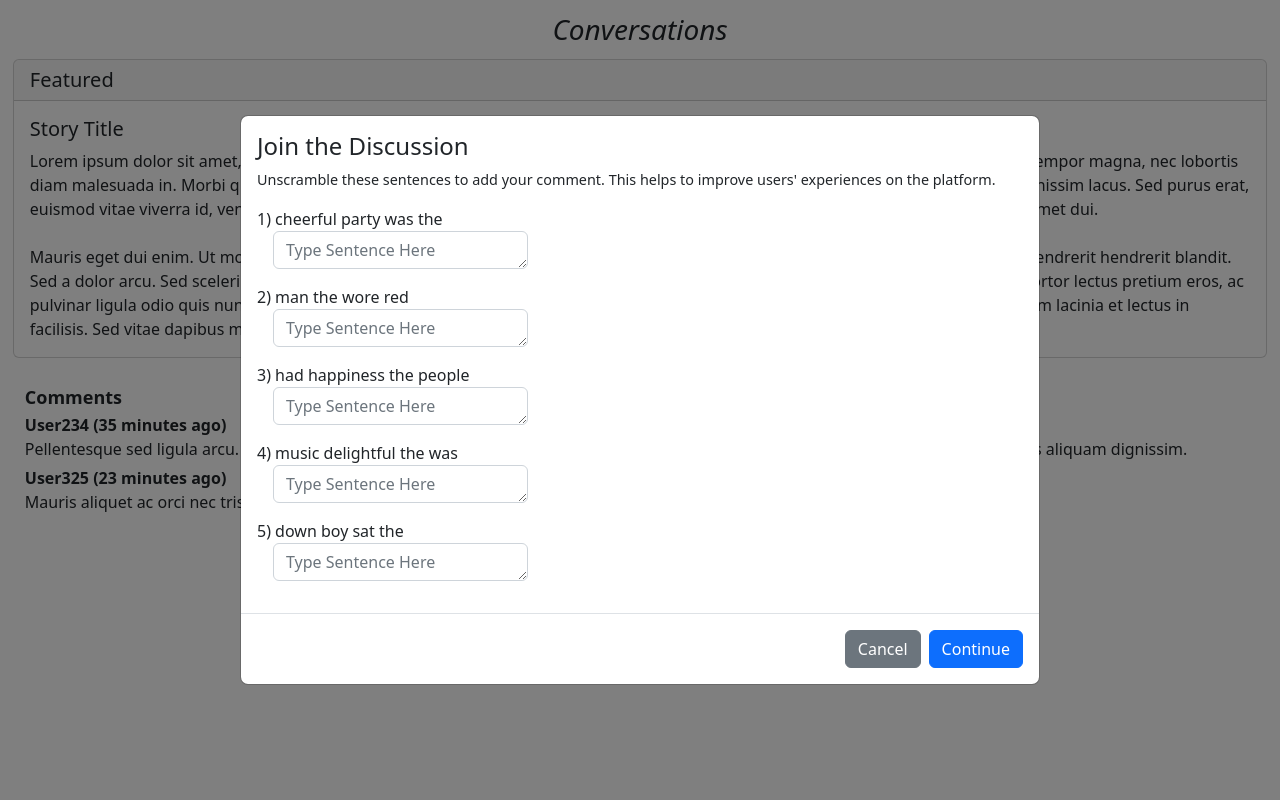
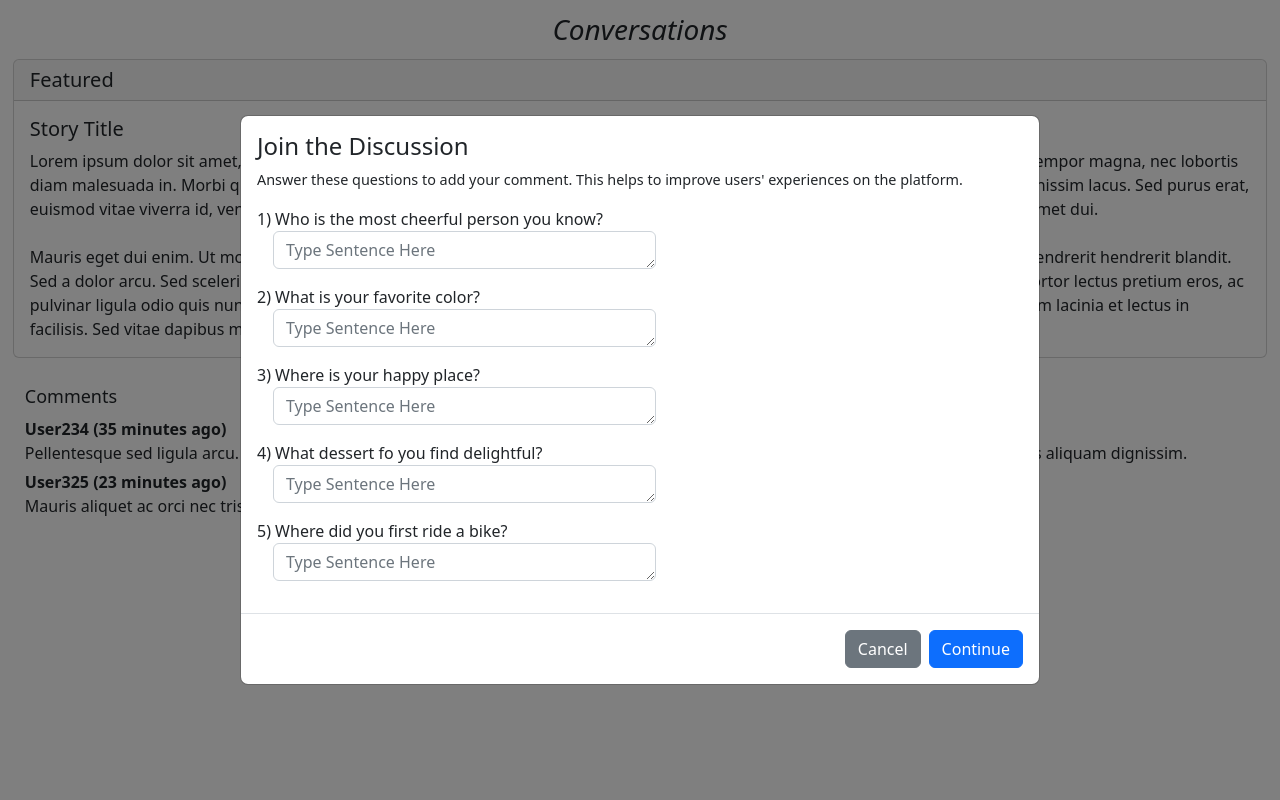
Before and after one commit to santacalculus/online-hate-interventions, a Django app: page / in a window 1280 px wide, after a click on "Add Comment". Run offline with Django 4.2, Linux system fonts and the light colour scheme; some libraries are stand-ins or nearby versions.

Commit message:
fields in the form are now required

```diff
--- a/blog/static/blog/base.css
+++ b/blog/static/blog/base.css
@@ -22,33 +22,17 @@
    margin: 2%;
 }
 
-/* #story{
-    margin-left: 25%;
-    padding: 1%;
-    display: inline-block;
-    width: 50%;
-    color: rgb(100, 100, 100);
-}
-
-#story_header {
-    margin-top: 2%;
-    margin-left: 25%;
-    padding-left: 1%;
-    display: inline-block;
-    width: 50%;
-    background-color: rgb(180, 180, 180);
-} */
-
 #comment_div {
     margin-left: 25%;
     width: 50%;
     padding: 1%;
 }
 
-#comment_header {
+#id_comment_header {
     display: inline-block;
     margin-bottom: 2px;
     font-size: 18px;
+
 }
 
 .comments {
--- /dev/null
+++ b/blog/static/blog/base.js
@@ -0,0 +1,13 @@
+function openCommentBox() {
+    if (document.getElementById('CommentForm').checkValidity()) {
+        commboxdiv = document.getElementById("id_comment_space")
+        $('#exampleModal').modal('hide'); // Close the modal
+        commboxdiv.innerHTML = ""
+        console.log("ok")
+    } else {
+        invalid = document.getElementById("id_invalid_fields")
+        invalid.innerHTML = "Please answer all the questions."
+        invalid.classList.add("alert", "alert-danger");
+    }
+
+}
--- a/blog/templates/blog/base.html
+++ b/blog/templates/blog/base.html
@@ -7,7 +7,7 @@
 
 	    {% load static %}
         <link href="{% static 'blog/base.css' %}" rel="stylesheet" type="text/css">
-
+        <script src="{% static 'blog/base.js' %}" type="text/javascript"></script>
         <script src="https://code.jquery.com/jquery-3.5.1.slim.min.js"></script>
         <script src="https://cdn.jsdelivr.net/npm/popper.js@1.16.0/dist/umd/popper.min.js"></script>
         <script src="https://maxcdn.bootstrapcdn.com/bootstrap/4.0.0/js/bootstrap.min.js"></script>
--- a/blog/templates/blog/page.html
+++ b/blog/templates/blog/page.html
@@ -18,7 +18,7 @@
         </div>
     </div>
     <div class = "row" id="id_comments">
-        <b><span id="comment_header">Comments</span></b>
+        <h5><span id="id_comment_header">Comments</span></h5>
         <br>
         <div class="comments">
             <b>User234 (35 minutes ago)</b>
@@ -30,12 +30,10 @@
             <br>
             Mauris aliquet ac orci nec tristique. In velit ante, aliquam in mauris eu, pretium ornare enim. Suspendisse convallis nibh urna.
         </div>
-        <div class="row">
+        <div class="row" id="id_comment_space">
             <div class="text-center">
-                    <button type="button" class="btn btn-primary" id="id_add_comment" data-toggle="modal" data-target="#exampleModal"> Add Comment</button>
+                <button type="button" class="btn btn-primary" id="id_add_comment" data-toggle="modal" data-target="#exampleModal"> Add Comment</button>
             </div>
-
-
         </div>
     </div>
 </div>
@@ -45,35 +43,45 @@
 <div class="modal fade" id="exampleModal" tabindex="-1" role="dialog" aria-labelledby="exampleModalLabel" aria-hidden="true">
     <div class="modal-dialog modal-lg modal-dialog-centered" role="document">
         <div class="modal-content">
+
+
             <div class="modal-body">
                 <h4>Join the Discussion</h4>
-                <p style="font-size: 0.9rem;">Unscramble these sentences to add your comment. This helps to improve users' experiences on the platform.</p>
+                <p style="font-size: 0.9rem;">Answer these questions to add your comment. This helps to improve users' experiences on the platform.</p>
 
                 <!-- start of the modal input boxes -->
-                <div class="col-md-4">
-                    <label for="id_Textarea1">1) cheerful party was the</label>
-                    <textarea class="form-control" id="id_Textarea1" rows="1" placeholder="Type Sentence Here" style="white-space: nowrap; overflow-x: auto; margin-left: 1rem; margin-bottom: 1rem;"></textarea>
+                <form id="CommentForm">
 
-                    <label for="id_Textarea2">2) man the wore red</label>
-                    <textarea class="form-control" id="id_Textarea2" rows="1" placeholder="Type Sentence Here" style="white-space: nowrap; overflow-x: auto; margin-left: 1rem; margin-bottom: 1rem;"></textarea>
+                <div class="col-md-6">
+                    <label for="id_Textarea1">1) Who is the most cheerful person you know?</label>
+                    <textarea class="form-control" id="id_Textarea1" rows="1" placeholder="Type Sentence Here" style="white-space: nowrap; overflow-x: auto; margin-left: 1rem; margin-bottom: 1rem;" required></textarea>
 
-                    <label for="id_Textarea3">3) had happiness the people</label>
-                    <textarea class="form-control" id="id_Textarea1" rows="1" placeholder="Type Sentence Here" style="white-space: nowrap; overflow-x: auto; margin-left: 1rem; margin-bottom: 1rem;"></textarea>
+                    <label for="id_Textarea2">2) What is your favorite color?</label>
+                    <textarea class="form-control" id="id_Textarea2" rows="1" placeholder="Type Sentence Here" style="white-space: nowrap; overflow-x: auto; margin-left: 1rem; margin-bottom: 1rem;" required></textarea>
 
-                    <label for="id_Textarea4">4) music delightful the was</label>
-                    <textarea class="form-control" id="id_Textarea4" rows="1" placeholder="Type Sentence Here" style="white-space: nowrap; overflow-x: auto; margin-left: 1rem; margin-bottom: 1rem;"></textarea>
+                    <label for="id_Textarea3">3) Where is your happy place?</label>
+                    <textarea class="form-control" id="id_Textarea3" rows="1" placeholder="Type Sentence Here" style="white-space: nowrap; overflow-x: auto; margin-left: 1rem; margin-bottom: 1rem;" required></textarea>
 
-                    <label for="id_Textarea5">5) down boy sat the</label>
-                    <textarea class="form-control" id="id_Textarea5" rows="1" placeholder="Type Sentence Here" style="white-space: nowrap; overflow-x: auto; margin-left: 1rem; margin-bottom: 1rem;"></textarea>
+                    <label for="id_Textarea4">4) What dessert fo you find delightful?</label>
+                    <textarea class="form-control" id="id_Textarea4" rows="1" placeholder="Type Sentence Here" style="white-space: nowrap; overflow-x: auto; margin-left: 1rem; margin-bottom: 1rem;" required></textarea>
+
+                    <label for="id_Textarea5">5) Where did you first ride a bike?</label>
+                    <textarea class="form-control" id="id_Textarea5" rows="1" placeholder="Type Sentence Here" style="white-space: nowrap; overflow-x: auto; margin-left: 1rem; margin-bottom: 1rem;" required></textarea>
+                </div>
+
+                </form>
+                <div id="id_invalid_fields">
                 </div>
             </div>
             <div class="modal-footer">
                 <button type="button" class="btn btn-secondary" data-dismiss="modal">Cancel</button>
-                <button type="button" class="btn btn-primary">Continue</button>
+                <button type="button" class="btn btn-primary" onclick="openCommentBox()" form="CommentForm">Continue</button>
             </div>
         </div>
     </div>
 </div>
 
 
+
+
 {% endblock %}
```
